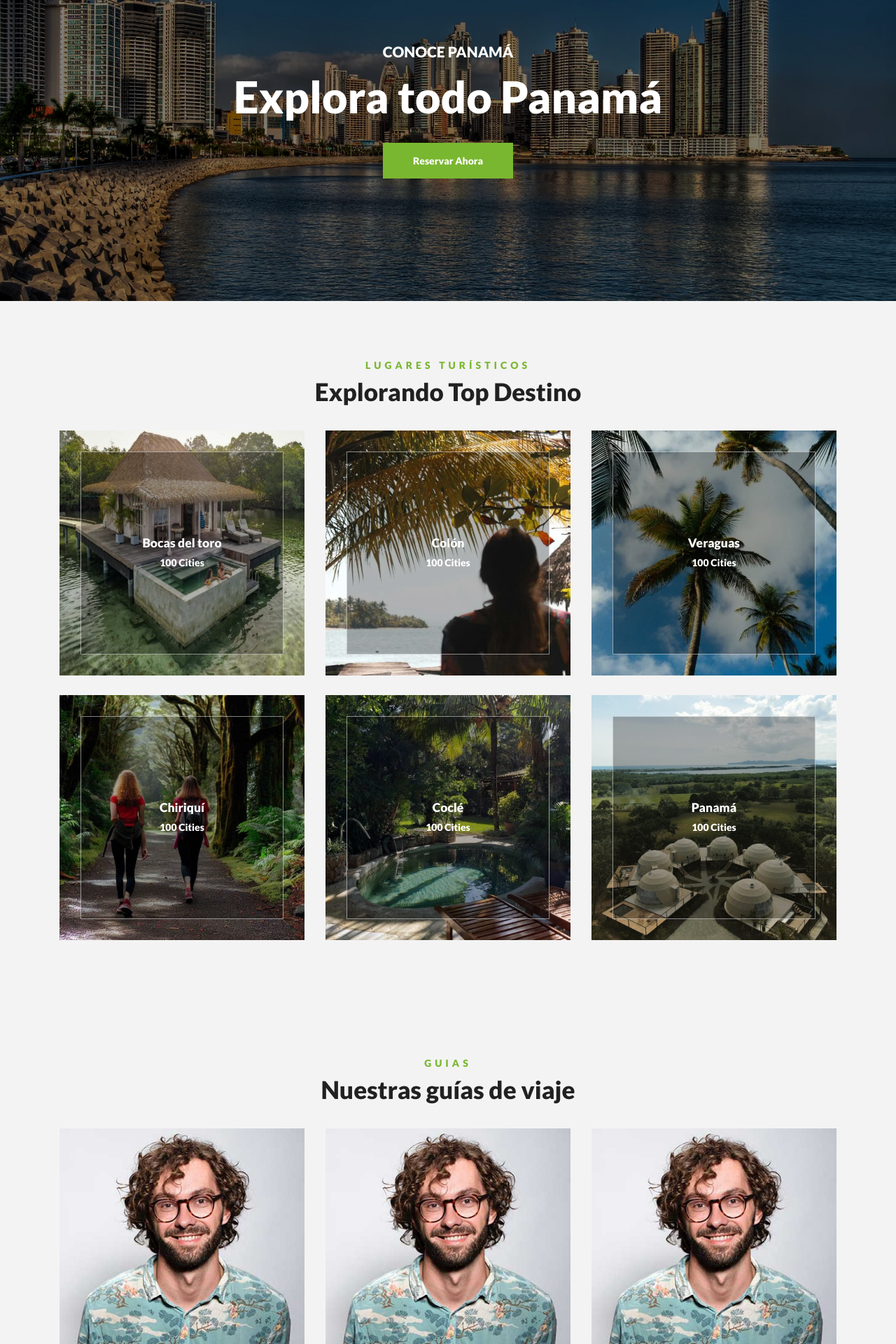
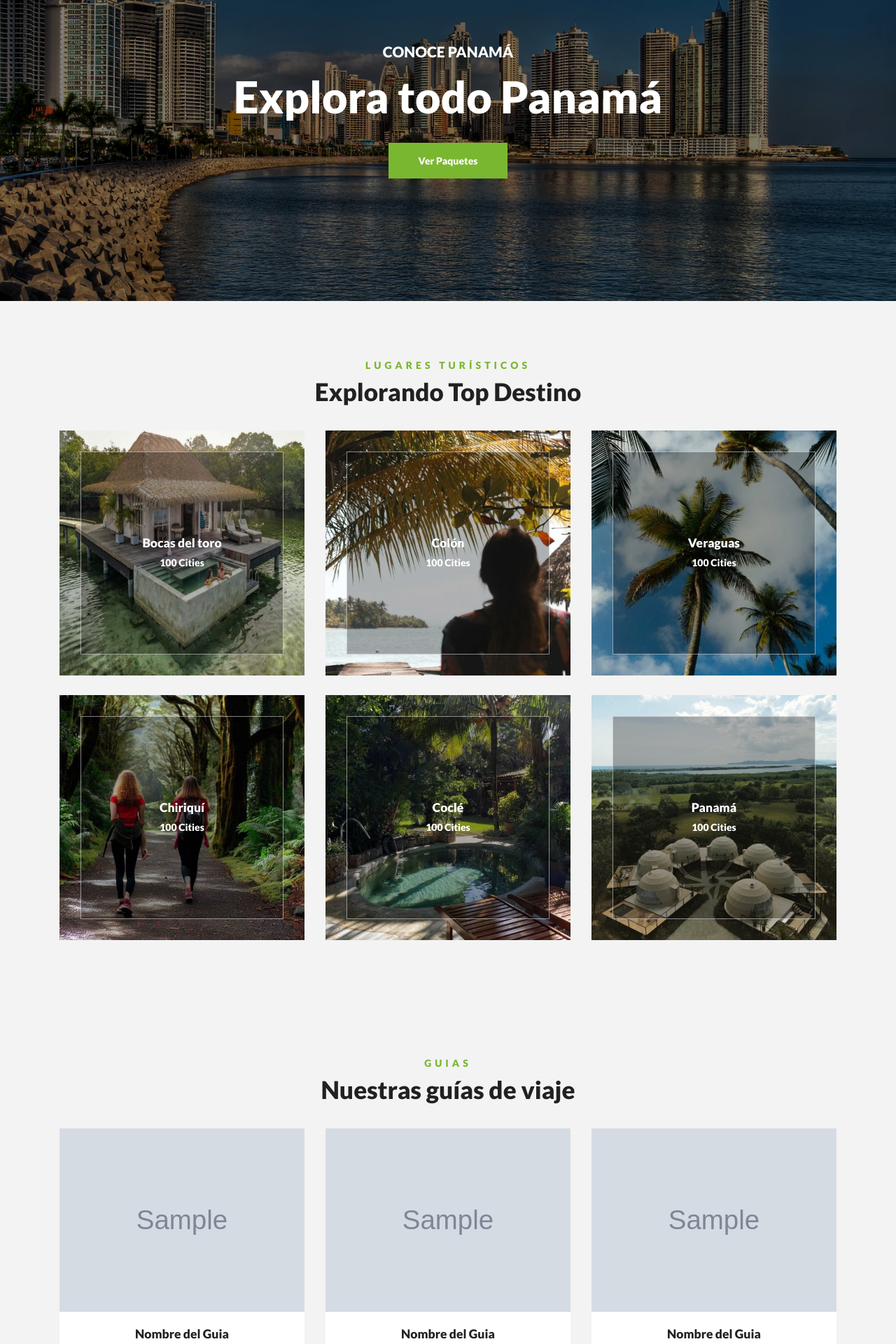
Before and after one commit to David-Josue-Murillo/AgenciaDeViajes_ConocePanama, a PHP site: page /panama.php in a window 1280 px wide. Shown: the part 200-2120 px from the top of the page at 70% size. Run offline with PHP 8.4, Linux system fonts and the light colour scheme; tables that the repository leaves empty or names only in its code hold one stand-in row (values such as "Sample post"); grey boxes marked "Sample" are stand-in pictures; some libraries are stand-ins or nearby versions.

Commit message:
Vinculado los datos de los guias a la base de dato

```diff
--- a/admin.php
+++ b/admin.php
@@ -166,7 +166,7 @@
                     <!-- /. ROW  -->
                     <hr />
                     <div class="row">
-                        <div class="col-md-3 col-sm-3 col-xs-6">
+                        <div class="col-md-3 col-sm-3 col-xs-6" id="chart__container">
                             <h5>Widget Box One</h5>
                             <div class="panel panel-primary text-center no-boder bg-color-blue">
                                 <div class="panel-body">
--- a/index.php
+++ b/index.php
@@ -14,7 +14,7 @@ include 'db/conexion.php';
                         <div class="p-3" style="max-width: 900px;">
                             <h4 class="text-white text-uppercase mb-md-3">Tours & Viajes</h4>
                             <h1 class="display-3 text-white mb-md-4">Descubramos el mundo juntos</h1>
-                            <a href="" class="btn btn-primary py-md-3 px-md-5 mt-2">Reservar Ahora</a>
+                            <a href="" class="btn btn-primary py-md-3 px-md-5 mt-2">Ver Paquetes</a>
                         </div>
                     </div>
                 </div>
--- a/panama.php
+++ b/panama.php
@@ -1,5 +1,6 @@
 <?php
 include_once 'includes/header.php';
+include 'db/conexion.php';
 ?>
 
 <main>
@@ -13,7 +14,7 @@ include_once 'includes/header.php';
                         <div class="p-3" style="max-width: 900px;">
                             <h4 class="text-white text-uppercase mb-md-3">Conoce Panamá</h4>
                             <h1 class="display-3 text-white mb-md-4">Explora todo Panamá</h1>
-                            <a href="" class="btn btn-primary py-md-3 px-md-5 mt-2">Reservar Ahora</a>
+                            <a href="" class="btn btn-primary py-md-3 px-md-5 mt-2">Ver Paquetes</a>
                         </div>
                     </div>
                 </div>
@@ -89,7 +90,7 @@ include_once 'includes/header.php';
     </div>
     <!-- Destino - Fin -->
 
-    <!-- Team Start -->
+    <!-- Guias - Inicio -->
     <div class="container-fluid py-5 mb-5">
         <div class="container pt-5 pb-3">
             <div class="text-center mb-3 pb-3">
@@ -99,8 +100,16 @@ include_once 'includes/header.php';
             <div class="row">
                 <div class="col-lg-4 col-md-4 col-sm-6 pb-2">
                     <div class="team-item bg-white mb-4">
+                    <?php
+                    $sql = "SELECT * FROM guias";
+                    $result = $conexion->query($sql);
+
+                    if ($result->num_rows > 0) {
+                        $guia = $result->fetch_assoc();
+                    }
+                    ?>
                         <div class="team-img position-relative overflow-hidden">
-                            <img class="img-fluid w-100" src="assets/img/team-2.jpg" alt="">
+                            <img class="img-fluid w-100" src="<?php echo $guia["foto_perfil"]; ?>" alt="">
                             <div class="team-social">
                                 <a class="btn btn-outline-primary btn-square" href=""><i class="fab fa-twitter"></i></a>
                                 <a class="btn btn-outline-primary btn-square" href=""><i class="fab fa-facebook-f"></i></a>
@@ -117,7 +126,7 @@ include_once 'includes/header.php';
                 <div class="col-lg-4 col-md-4 col-sm-6 pb-2">
                     <div class="team-item bg-white mb-4">
                         <div class="team-img position-relative overflow-hidden">
-                            <img class="img-fluid w-100" src="assets/img/team-2.jpg" alt="">
+                            <img class="img-fluid w-100" src="<?php echo $guia["foto_perfil"]; ?>" alt="">
                             <div class="team-social">
                                 <a class="btn btn-outline-primary btn-square" href=""><i class="fab fa-twitter"></i></a>
                                 <a class="btn btn-outline-primary btn-square" href=""><i class="fab fa-facebook-f"></i></a>
@@ -134,7 +143,7 @@ include_once 'includes/header.php';
                 <div class="col-lg-4 col-md-4 col-sm-6 pb-2">
                     <div class="team-item bg-white mb-4">
                         <div class="team-img position-relative overflow-hidden">
-                            <img class="img-fluid w-100" src="assets/img/team-2.jpg" alt="">
+                            <img class="img-fluid w-100" src="<?php echo $guia["foto_perfil"]; ?>" alt="">
                             <div class="team-social">
                                 <a class="btn btn-outline-primary btn-square" href=""><i class="fab fa-twitter"></i></a>
                                 <a class="btn btn-outline-primary btn-square" href=""><i class="fab fa-facebook-f"></i></a>
@@ -151,7 +160,7 @@ include_once 'includes/header.php';
                 <div class="col-lg-4 col-md-4 col-sm-6 pb-2">
                     <div class="team-item bg-white mb-4">
                         <div class="team-img position-relative overflow-hidden">
-                            <img class="img-fluid w-100" src="assets/img/team-2.jpg" alt="">
+                            <img class="img-fluid w-100" src="<?php echo $guia["foto_perfil"]; ?>" alt="">
                             <div class="team-social">
                                 <a class="btn btn-outline-primary btn-square" href=""><i class="fab fa-twitter"></i></a>
                                 <a class="btn btn-outline-primary btn-square" href=""><i class="fab fa-facebook-f"></i></a>
@@ -168,7 +177,7 @@ include_once 'includes/header.php';
                 <div class="col-lg-4 col-md-4 col-sm-6 pb-2">
                     <div class="team-item bg-white mb-4">
                         <div class="team-img position-relative overflow-hidden">
-                            <img class="img-fluid w-100" src="assets/img/team-2.jpg" alt="">
+                            <img class="img-fluid w-100" src="<?php echo $guia["foto_perfil"]; ?>" alt="">
                             <div class="team-social">
                                 <a class="btn btn-outline-primary btn-square" href=""><i class="fab fa-twitter"></i></a>
                                 <a class="btn btn-outline-primary btn-square" href=""><i class="fab fa-facebook-f"></i></a>
@@ -185,7 +194,7 @@ include_once 'includes/header.php';
                 <div class="col-lg-4 col-md-4 col-sm-6 pb-2">
                     <div class="team-item bg-white mb-4">
                         <div class="team-img position-relative overflow-hidden">
-                            <img class="img-fluid w-100" src="assets/img/team-2.jpg" alt="">
+                            <img class="img-fluid w-100" src="<?php echo $guia["foto_perfil"]; ?>" alt="">
                             <div class="team-social">
                                 <a class="btn btn-outline-primary btn-square" href=""><i class="fab fa-twitter"></i></a>
                                 <a class="btn btn-outline-primary btn-square" href=""><i class="fab fa-facebook-f"></i></a>
@@ -202,7 +211,7 @@ include_once 'includes/header.php';
             </div>
         </div>
     </div>
-    <!-- Team End -->
+    <!-- Guias - Fin -->
 
 </main>
 
--- a/paquetes.php
+++ b/paquetes.php
@@ -12,7 +12,7 @@ include_once 'includes/header.php';
                         <div class="p-3" style="max-width: 900px;">
                             <h4 class="text-white text-uppercase mb-md-3">Explorando Panamá</h4>
                             <h1 class="display-3 text-white mb-md-4">Los mejores destinos turísticos</h1>
-                            <a href="" class="btn btn-primary py-md-3 px-md-5 mt-2">Reservar Ahora</a>
+                            <a href="" class="btn btn-primary py-md-3 px-md-5 mt-2">Ver Paquetes</a>
                         </div>
                     </div>
                 </div>
--- a/servicios.php
+++ b/servicios.php
@@ -12,7 +12,7 @@ include_once 'includes/header.php';
                         <div class="p-3" style="max-width: 900px;">
                             <h4 class="text-white text-uppercase mb-md-3">Servicios</h4>
                             <h1 class="display-3 text-white mb-md-4">Los mejores servicios de viajes</h1>
-                            <a href="" class="btn btn-primary py-md-3 px-md-5 mt-2">Reservar Ahora</a>
+                            <a href="" class="btn btn-primary py-md-3 px-md-5 mt-2">Ver Paquetes</a>
                         </div>
                     </div>
                 </div>
```
Also changed, not shown: admin/js/charts.js (+21 -0 lines).
